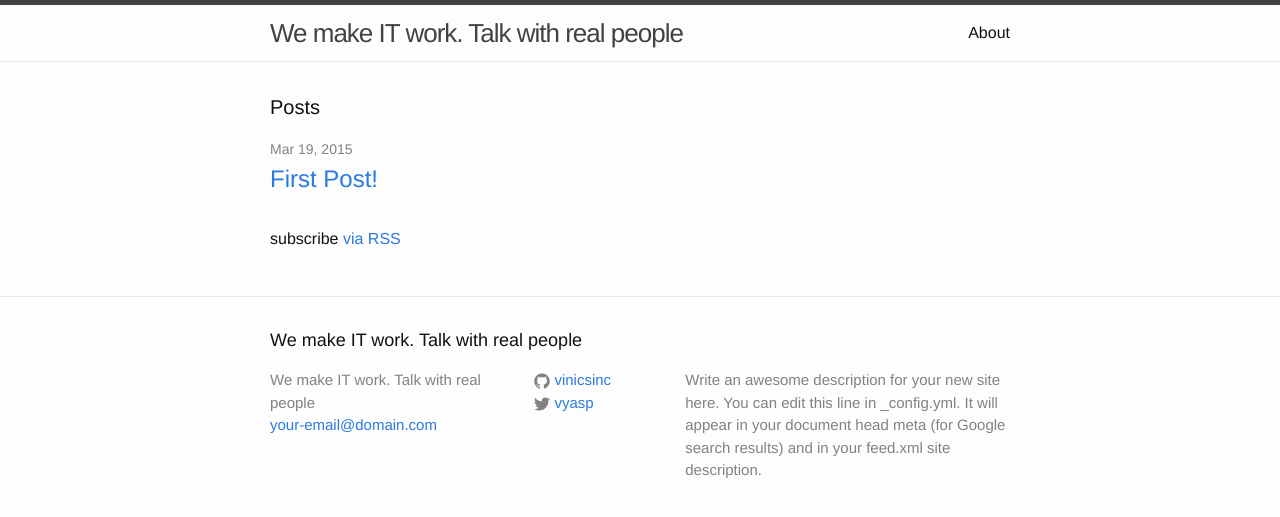
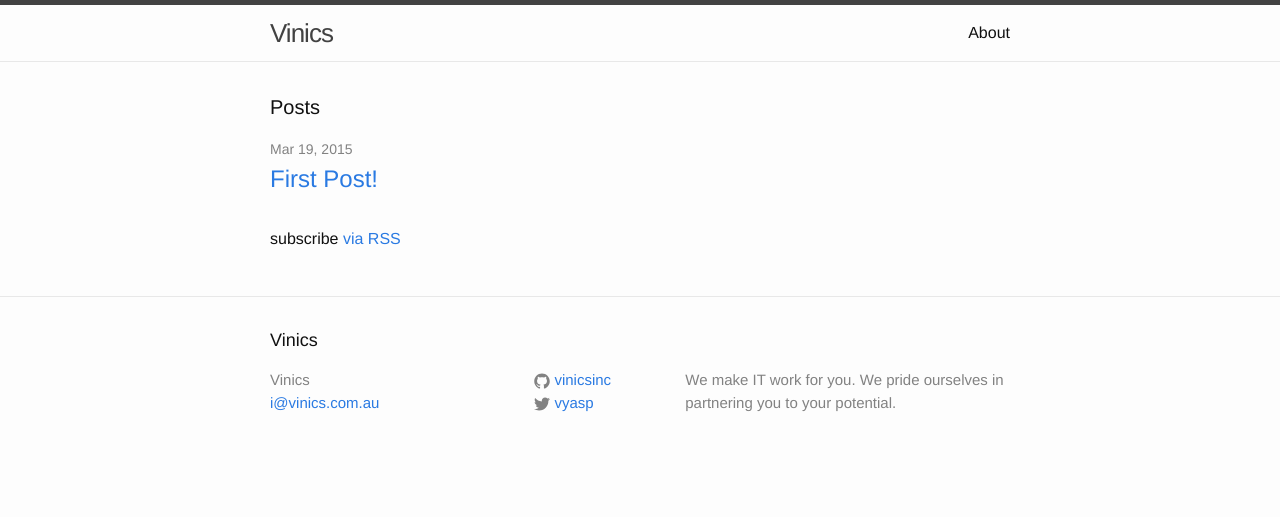
Before and after one commit to vinicsinc/vinicsinc.github.io, a Jekyll site: the page built from index.html, in a window 1280 px wide. Shown: the top 517 px of the page. Built offline with Jekyll 4.4.1, drawn with Linux system fonts in a browser that asks for light colours.

Commit message:
New Config changes

```diff
--- a/_config.yml
+++ b/_config.yml
@@ -1,14 +1,12 @@
 # Site settings
-title: We make IT work. Talk with real people
-email: your-email@domain.com
+title: Vinics
+email: i@vinics.com.au
 description: > # this means to ignore newlines until "baseurl:"
-  Write an awesome description for your new site here. You can edit this
-  line in _config.yml. It will appear in your document head meta (for
-  Google search results) and in your feed.xml site description.
+  We make IT work for you. We pride ourselves in partnering you to your potential.
 baseurl: "" # the subpath of your site, e.g. /blog/
 url: "http://vinics.com.au" # the base hostname & protocol for your site
 twitter_username: vyasp
 github_username:  vinicsinc
-
+published: false
 # Build settings
 markdown: kramdown
```
